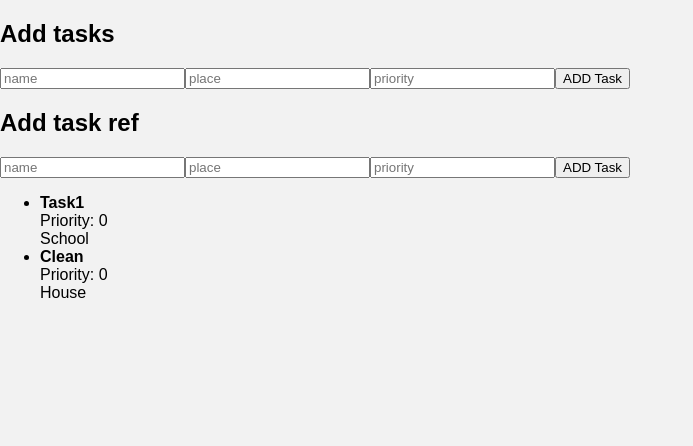
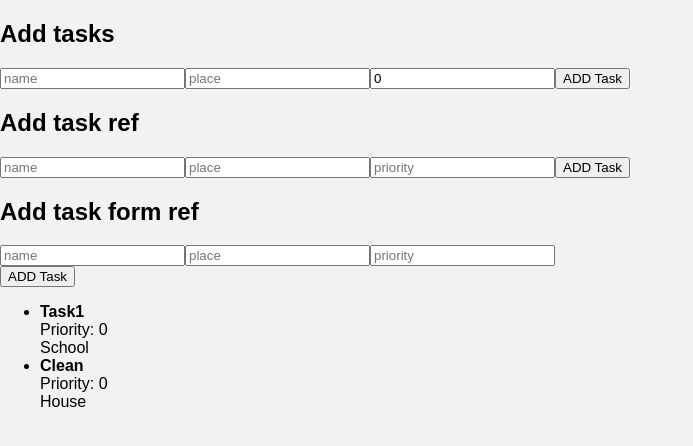
Before and after one commit to arias-ds3/ReactTaskManager, a React (Create React App) app: page / in a window 1280 px wide. Shown: the top 446 px of the page, without its empty margins (0-693 px from the left). Built offline with nearby package versions, Linux system fonts and the light colour scheme.

Commit message:
add task useform

```diff
--- a/src/App.js
+++ b/src/App.js
@@ -10,6 +10,7 @@ let App = () => {
   let placeRef = useRef("");
   let priorityRef = useRef(0);
 
+  let formRef = useRef()
 
   let [tasks, setTasks] = useState([
     {
@@ -31,6 +32,9 @@ let addTaks = () => {
     priority: priority
   }
   setTasks([...tasks, newTask])
+  setName("")
+  setPlace("")
+  setPriority("")
 }
 
 let addTaksWithRefs = () => {
@@ -40,14 +44,27 @@ let addTaksWithRefs = () => {
     priority: priorityRef.current.value
   }
   setTasks([...tasks, newTask])
+  nameRef.current.value = "";
+  placeRef.current.value = "";
+  priorityRef.current.value = ""
+}
+let addTaksWithformRefs = () => {
+  let formData = new FormData(formRef.current);
+
+  let newTask = {
+    name: formData.get("name"),
+    place: formData.get("place"),
+    priority: formData.get("priority")
+  }
+  setTasks([...tasks, newTask])
 }
 
   return (
     <div>
       <h2>Add tasks</h2>
-      <input type='text' placeholder='name' onChange={(e) => {setName(e.currentTarget.value)}}></input>
-      <input type='text' placeholder='place' onChange={(e) => {setPlace(e.currentTarget.value)}}></input>
-      <input type='number' placeholder='priority' onChange={(e) => {setPriority(parseInt)(e.currentTarget.value)}}></input>
+      <input type='text' placeholder='name' value={name} onChange={(e) => {setName(e.currentTarget.value)}}></input>
+      <input type='text' placeholder='place' value={place} onChange={(e) => {setPlace(e.currentTarget.value)}}></input>
+      <input type='number' placeholder='priority' value={priority} onChange={(e) => {setPriority(parseInt)(e.currentTarget.value)}}></input>
        <button onClick={addTaks}>ADD Task</button>
 
       <h2>Add task ref</h2>
@@ -55,6 +72,14 @@ let addTaksWithRefs = () => {
       <input ref={placeRef} type='text' placeholder='place'></input>
       <input ref={priorityRef} type='number' placeholder='priority'></input>
        <button onClick={addTaksWithRefs}>ADD Task</button>
+
+       <h2>Add task form ref</h2>
+       <form ref={formRef}>
+          <input name='name' type='text' placeholder='name' ></input>
+          <input name='place' type='text' placeholder='place'></input>
+          <input name='priority' type='number' placeholder='priority'></input>
+        </form>
+       <button onClick={addTaksWithformRefs}>ADD Task</button>
 
       <ul>
         { tasks.map( t =>
```
